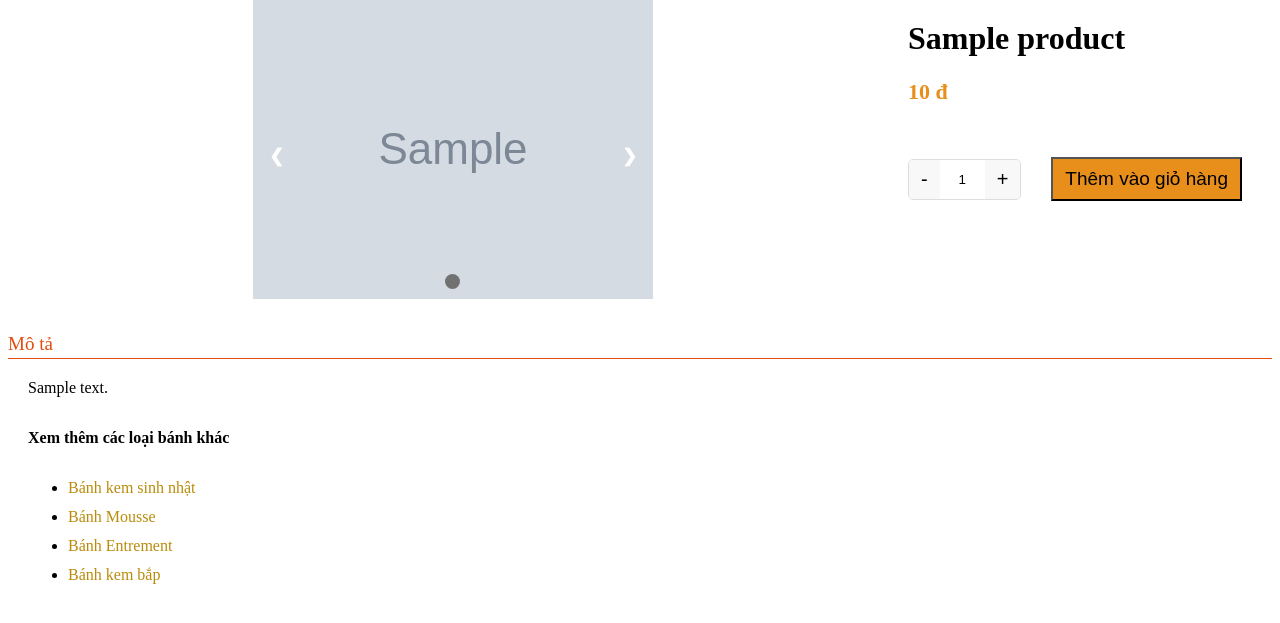
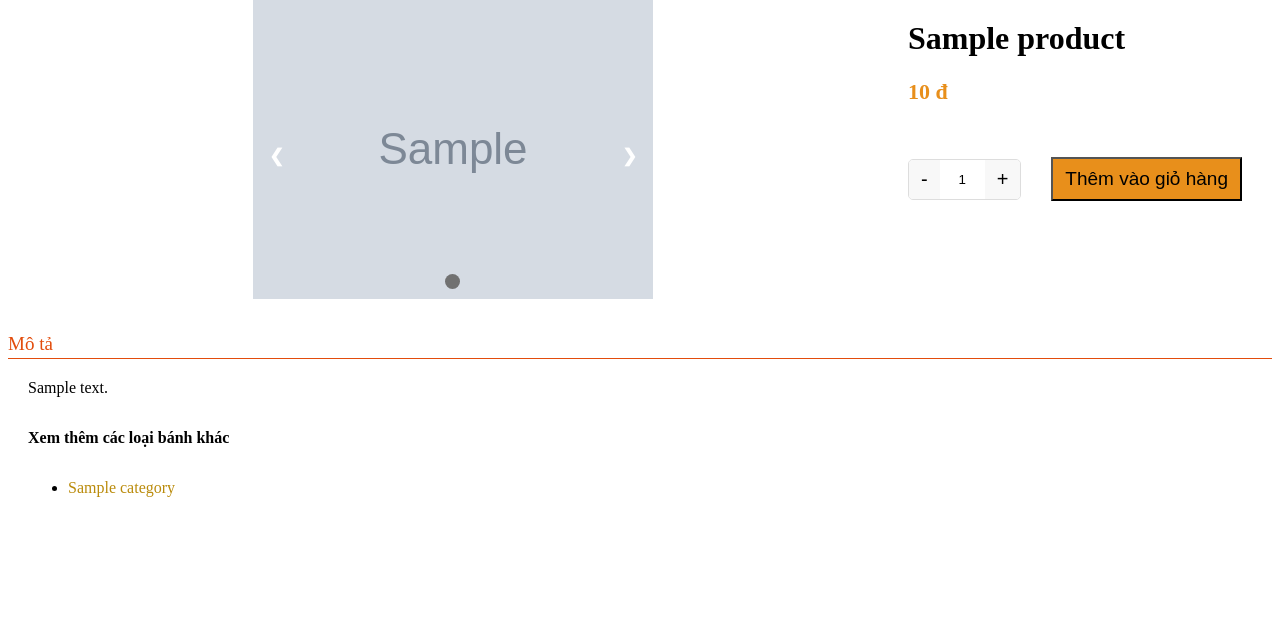
Before and after one commit to vanphan04/DoAnWebBanBanhPHP, a PHP site: page /banh.php?product_id=1 in a window 1280 px wide. Shown: the part 71-694 px from the top of the page. Run offline with PHP 8.4, Linux system fonts and the light colour scheme; tables that the repository leaves empty or names only in its code hold one stand-in row (values such as "Sample post"); grey boxes marked "Sample" are stand-in pictures.

Commit message:
sua list cac loai banh khac

```diff
--- a/banh.php
+++ b/banh.php
@@ -31,6 +31,11 @@ $images = [];
 while ($row = $stmt->fetch(PDO::FETCH_ASSOC)) {
     $images[] = $row['image'];
 }
+
+$sql_categories = "SELECT id, name FROM categories";
+$stmt = $conn->prepare($sql_categories);
+$stmt->execute();
+$categories = $stmt->fetchAll(PDO::FETCH_ASSOC);
 ?>
 
 <!DOCTYPE html>
@@ -93,10 +98,9 @@ while ($row = $stmt->fetch(PDO::FETCH_ASSOC)) {
         </p>
                 <h4>Xem thêm các loại bánh khác</h4>
                 <ul>
-                    <li id="khac"><a href="#">Bánh kem sinh nhật</a></li>
-                    <li id="khac"><a href="#">Bánh Mousse</a></li>
-                    <li id="khac"><a href="#">Bánh Entrement</a></li>
-                    <li id="khac"><a href="#">Bánh kem bắp</a></li>
+                    <?php foreach ($categories as $category): ?>
+                        <li id="khac"><a href="category.php?id=<?php echo $category['id']; ?>"><?php echo htmlspecialchars($category['name']); ?></a></li>
+                    <?php endforeach; ?>
                 </ul>
             </div>
         </div>
```
